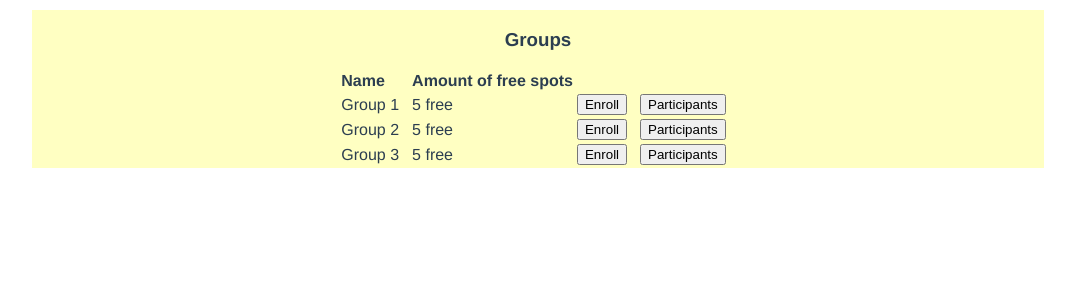
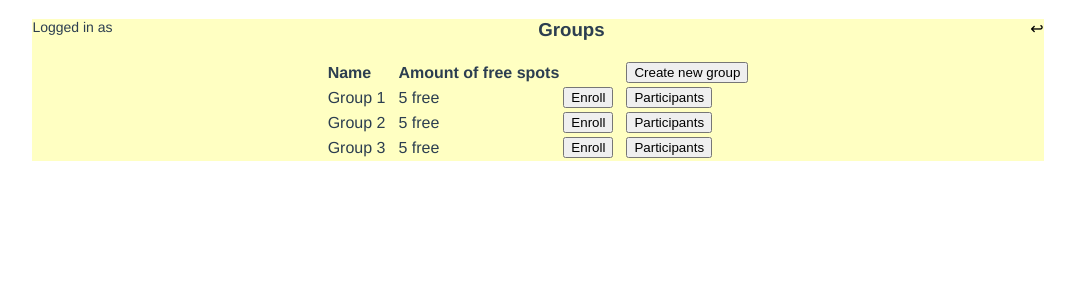
Before and after one commit to VaesNick/Kahood2.0, a Vue app in the folder kahood2.0/: page /course/1 in a window 1280 px wide. Shown: the top 300 px of the page, without its empty margins (102-1177 px from the left). Built offline with nearby package versions, Linux system fonts and the light colour scheme.

Commit message:
Implementation button functionality
Participants, exit, create form, show participants

```diff
--- a/kahood2.0/src/components/CoursePage.vue
+++ b/kahood2.0/src/components/CoursePage.vue
@@ -1,7 +1,9 @@
 <template>
     <div id="container">
-        <input type="hidden" id="idField" :value="$route.params.id">
-        <h3 class="mt-4 mb-4 float-left">{{name}}</h3>
+        <div id="LoggedInAs">Logged in as {{username}}</div>
+        <div id="backButton"><router-link :to="{ name: 'LandingsPage'}">&#8617;</router-link></div>
+
+        <h3 class="mt-4 mb-4">{{name}}</h3>
 
         <table class="table" id="employeeTable" data-show-toggle="false">
             <thead>
@@ -9,6 +11,9 @@
                 <th>Name</th>
                 <th>Amount of free spots</th>
                 <th></th>
+                <th>
+                    <button id="addGroupButton" @click="addGroup">Create new group</button>
+                </th>
             </tr>
             </thead>
             <tbody>
@@ -16,13 +21,64 @@
                 <tr v-bind:key="g.id">
                     <td>{{g.name}}</td>
                     <td>{{g.spots}} free</td>
-                            <td><button type="submit" @click="enroll($event)">Enroll</button></td>
-                            <td><button type="submit" @click="showParticipants(g.id)">Participants</button></td>
+                    <td>
+                        <button type="submit" @click="enroll($event)">Enroll</button>
+                    </td>
+                    <td>
+                        <button type="submit" @click="showParticipants(g.id)">Participants</button>
+                    </td>
                 </tr>
             </template>
             </tbody>
         </table>
-        <div id="participantsField" type="text" style="display:none"></div>
+
+        <form id="addGroupForm" class="hiddenOnLoad">
+            <table>
+                <tr>
+                    <td>
+                        <h3>Add group</h3>
+                    </td>
+                    <td>
+                        <input class="closeButton" type="button" style="float:right;" @click="hideForm" value="X"/>
+                    </td>
+                </tr>
+                <tr>
+                    <td><label name="groupNameLabel">Group name:</label></td>
+                    <td><input type="text" id="groupNameText"/></td>
+                </tr>
+                <tr>
+                    <td><label name="amountOfFreeSpotsLabel">Amount of free spots:</label></td>
+                    <td><input type="text" id="amountOfFreeSpotsText"/></td>
+                </tr>
+                <tr>
+                    <td>
+                        <button type="submit" @click="createNewGroup">ADD</button>
+                    </td>
+                </tr>
+            </table>
+        </form>
+
+        <form>
+            <table id="usersInGroupTable" class="hiddenOnLoad">
+                <tr>
+                    <td>
+                        <h3>Add group</h3>
+                    </td>
+                    <td>
+                        <input class="closeButton" type="button" style="float:right;" @click="hideGroup" value="X"/>
+                    </td>
+                </tr>
+                <tr>
+                    <th>name</th>
+                </tr>
+
+                <template v-for="g in participantsOfSelectedGroup">
+                    <tr v-bind:key="g.name">
+                        <td>{{g.name}}</td>
+                    </tr>
+                </template>
+            </table>
+        </form>
     </div>
 </template>
 
@@ -31,39 +87,52 @@
 
         data() {
             return {
+                id: this.$route.params.id,
+                username: this.$route.params.username,
+                selectedGroup: '',
+                participantsOfSelectedGroup: [{name: "Jos"}, {name:"Bart"}],
                 name: 'Groups',
                 groups: [
-                    {id:'1', name: 'Group 1', spots: '5',participants: [{name:"Jos"}, {name:"Fred"}]},
-                    {id:'2', name: 'Group 2', spots: '5'},
-                    {id:'3', name: 'Group 3', spots: '5'}]
+                    {id: '1', name: 'Group 1', spots: '5', participants: [{name: "Jos"}, {name: "Fred"}]},
+                    {id: '2', name: 'Group 2', spots: '5'},
+                    {id: '3', name: 'Group 3', spots: '5'}]
             }
         },
         methods: {
-            showParticipants(id){
-                var participantsField = document.getElementById("participantsField");
-                participantsField.style.display = "block";
-
-                for(var i = 0; i < this.groups.length; i++){
-
-                    alert(this.groups[id - 1].id == id);
-                    if(this.groups.id == id){
-                        for (var j = 0; j < this.groups[id - 1].participants.length; j++){
-                            participantsField.innerHTML += this.groups[id - 1].participants[j].name;
-                        }
-                    }
-                }
+            showParticipants(id) {
+                this.selectedGroup = id;
+                document.getElementById("usersInGroupTable").style.display = "inline";
             },
             enroll: function (e) {
-                if((e.currentTarget).innerText == "Enroll"){
+                if ((e.currentTarget).innerText == "Enroll") {
                     (e.currentTarget).innerText = "Unroll";
-                } else{
+                    this.participantsOfSelectedGroup.push({name: this.username});
+                } else {
                     (e.currentTarget).innerText = "Enroll";
                 }
             },
+            addGroup() {
+                document.getElementById("addGroupForm").style.display = "inline";
+            },
+            hideForm(){
+                document.getElementById("groupNameText").value="";
+                document.getElementById("amountOfFreeSpotsText").value="";
+                document.getElementById("addGroupForm").style.display = "none";
+            },
+            hideGroup(){
+                document.getElementById("usersInGroupTable").style.display = "none";
+            },
+            createNewGroup(){
+                var name = document.getElementById("groupNameText").value;
+                var amountOfSpots = document.getElementById("amountOfFreeSpotsText").value;
+
+                alert("new group with name: " + name + " and " + amountOfSpots + " amount of free spots.")
+            },
             mounted() {
+
                 var self = this;
                 this.axios
-                    .get('http://localhost:8080/students/getAllCourses')
+                    .get('http://localhost:8080/course/' + this.$route.params.id)
                     .then(function (res) {
                         self.courseList = res.data;
                     })
@@ -79,7 +148,32 @@
     #container {
         width: 80%;
         background-color: #FF99;
-        display: inline-block;
+        display: block;
+        margin-left: auto;
+        margin-right: auto;
+    }
+    .hiddenOnLoad{
+        display: none;
+    }
+
+    #LoggedInAs{
+        float: left;
+        font-size: 14px;
+    }
+    #backButton{
+        float: right;
+    }
+    #backButton a{
+        text-decoration: none;
+        color: black;
+    }
+
+    .closeButton{
+        border-radius: 10px;
+    }
+
+    .closeButton:hover{
+        background-color: red;
     }
 
     h1 {
@@ -88,13 +182,15 @@
         color: white;
     }
 
-    table{
+    table {
         width: 90%;
         display: inline;
     }
+
     th {
         text-align: left;
     }
+
     td {
         text-align: left;
         padding-right: 10px;
--- a/kahood2.0/src/components/LandingsPage.vue
+++ b/kahood2.0/src/components/LandingsPage.vue
@@ -1,8 +1,9 @@
 <template>
 
     <div id="container">
+        <div id="LoggedInAs">Logged in as {{username}}</div>
+        <div id="backButton"><router-link :to="{ name: 'LandingsPage'}">&#8617;</router-link></div>
         <h3 class="mt-4 mb-4 float-left">{{name}}</h3>
-        <isTypingIcon></isTypingIcon>
         <table class="table" id="employeeTable" data-show-toggle="false">
             <thead>
                 <tr>
@@ -17,7 +18,7 @@
                         <td>{{c.name}}</td>
                         <td>{{c.credits}}</td>
                         <td>{{c.teacher}}</td>
-                        <td><button type="submit" @click="openCourse(c.id)">Groups</button></td>
+                        <td><button><router-link :to="{ name: 'CoursePage', params: {id: c.id, username }}">Groups</router-link></button></td>
                         <td>
 
 
@@ -35,6 +36,7 @@
         data() {
             return {
                 name: 'Courses',
+                username: "Jos",
                 courseList: [
                     {
                         id:'1',
@@ -68,10 +70,7 @@
             }
         },
         methods: {
-            openCourse(id) {
-                window.location.href = "http://localhost:8081/course/" + id;
-                //alert(id)
-            },
+
             mounted() {
                 var self = this;
                 this.axios
@@ -88,6 +87,13 @@
 
 <!-- Add "scoped" attribute to limit CSS to this component only -->
 <style scoped>
+    #LoggedInAs{
+        float: left;
+        font-size: 14px;
+    }
+    #backButton{
+        float: right;
+    }
     #container {
         width: 80%;
         background-color: #FF99;
--- a/kahood2.0/src/router.js
+++ b/kahood2.0/src/router.js
@@ -9,8 +9,8 @@ Vue.use(Router)
 export default new Router({
     routes: [
         {
-            path: '/course/:id*',
-            name: 'Course',
+            path: '/course/:id',
+            name: 'CoursePage',
             component: CoursePage
         },
         {
```
Also changed, not shown: 20 other files (tests, documents, lock files or other folders). Lines whose indentation alone changed are shown as unchanged.
